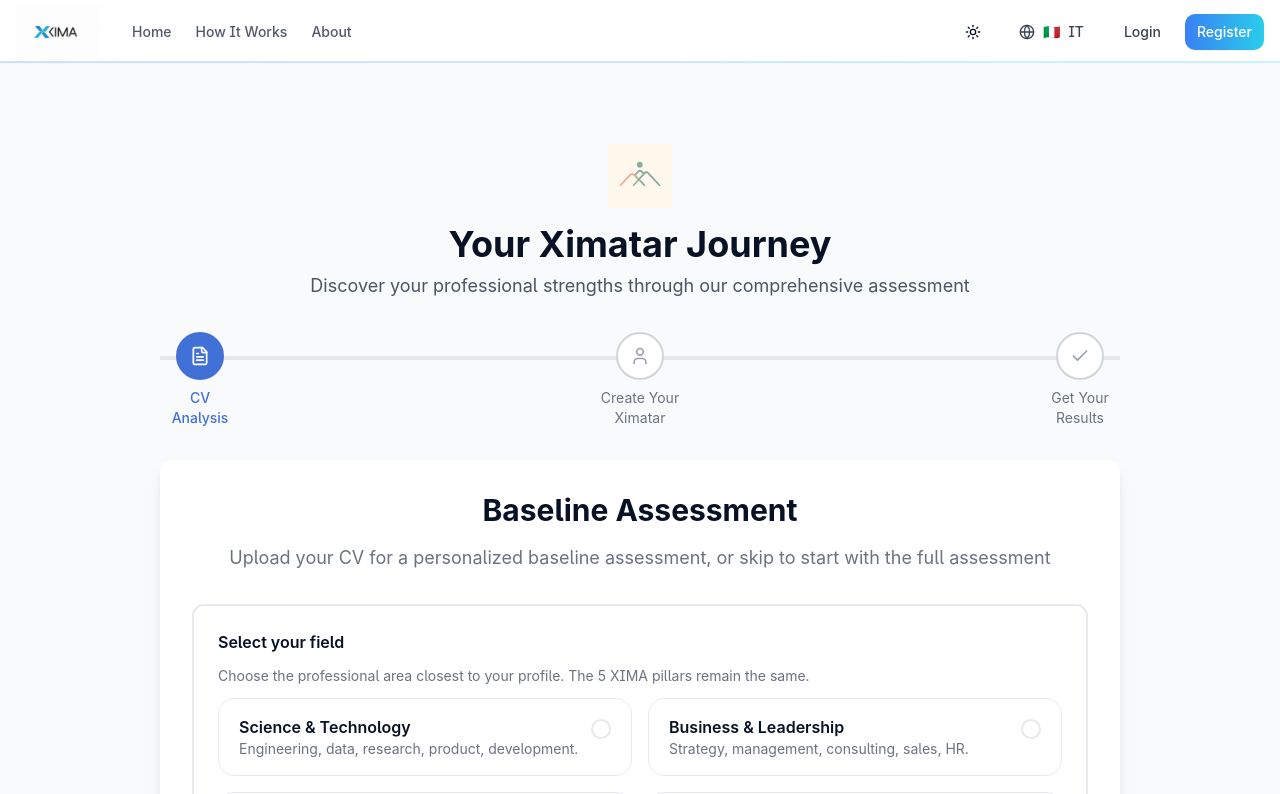
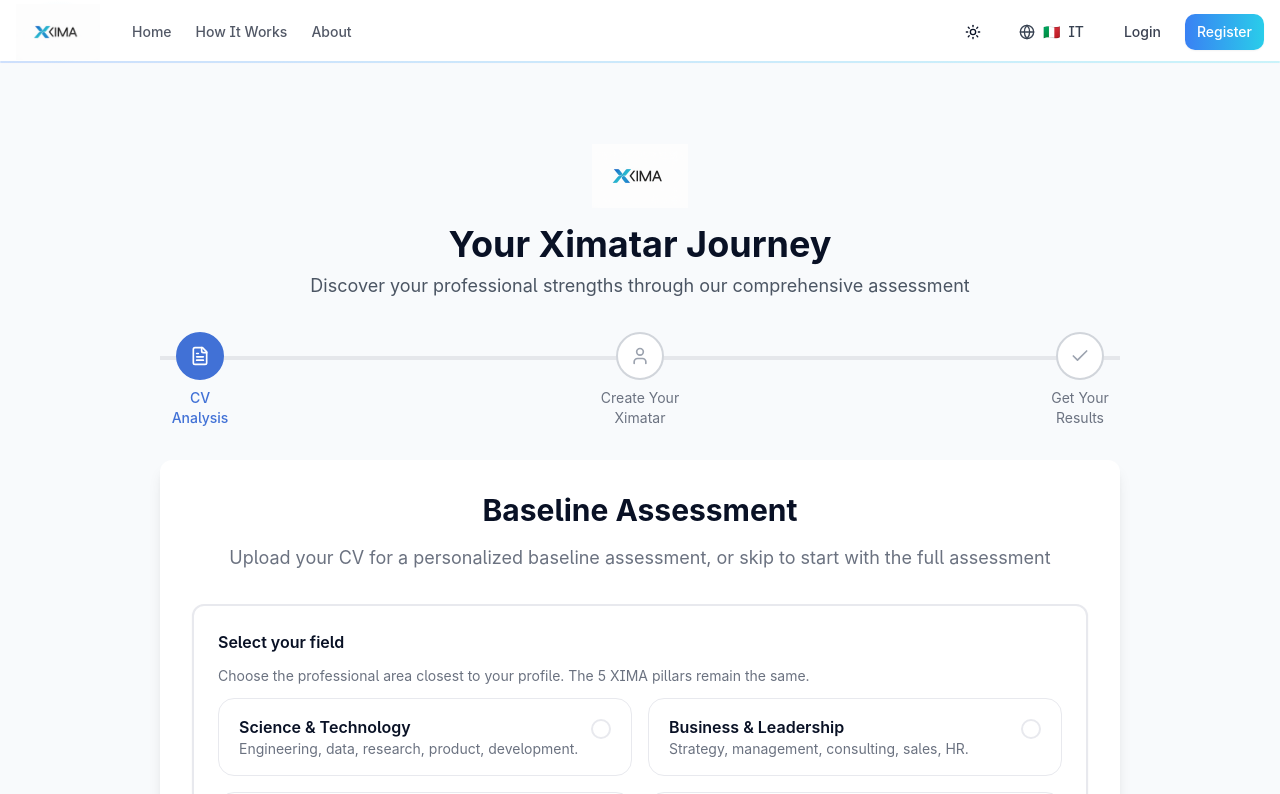
Before and after one commit to XIMAtar-coder/xima, a React (Vite) app: page /ximatar-journey in a window 1280 px wide. Shown: the top 794 px of the page. Built offline with nearby package versions, Linux system fonts and the light colour scheme.

Commit message:
Add current logo to header

```diff
--- a/src/pages/XimatarJourney.tsx
+++ b/src/pages/XimatarJourney.tsx
@@ -2,6 +2,7 @@
 import React, { useState } from 'react';
 import { useNavigate } from 'react-router-dom';
 import { useTranslation } from 'react-i18next';
+import { useTheme } from 'next-themes';
 import MainLayout from '../components/layout/MainLayout';
 import { Card } from '@/components/ui/card';
 import { Button } from '@/components/ui/button';
@@ -17,6 +18,7 @@ const XimatarJourney = () => {
   const { toast } = useToast();
   const { user, isAuthenticated } = useUser();
   const { t } = useTranslation();
+  const { resolvedTheme } = useTheme();
 
   const [currentStep, setCurrentStep] = useState(1);
   const [baselineCompleted, setBaselineCompleted] = useState(false);
@@ -53,12 +55,15 @@ const XimatarJourney = () => {
     }
   };
 
+  const isDark = resolvedTheme === 'dark';
+  const logoSrc = isDark ? '/assets/logo_dark.png' : '/assets/logo_light.png';
+
   return (
     <MainLayout>
       <div className="container max-w-5xl mx-auto pt-4">
         <div className="text-center mb-8">
           <img
-            src="/lovable-uploads/b0df6e4e-eb14-46ad-9f03-6707af82d4c6.png"
+            src={logoSrc}
             alt="XIMA Logo"
             className="h-16 w-auto mx-auto mb-4"
           />
```
